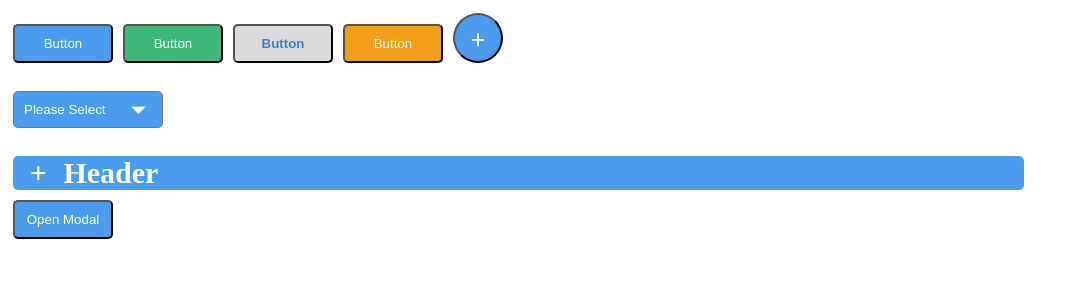
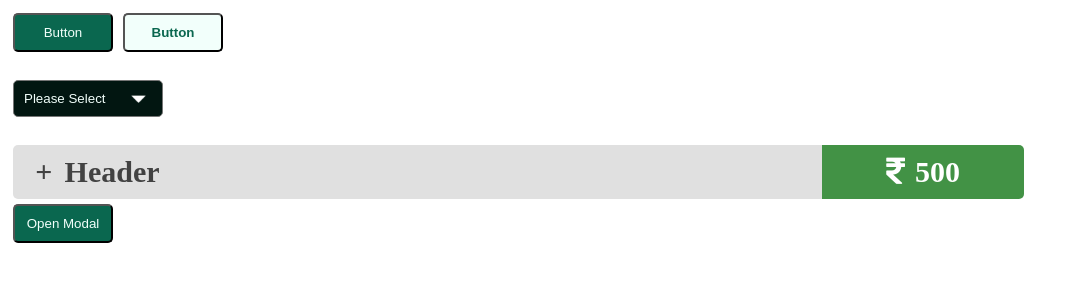
Before and after one commit to sahasrabudhe-tanmay/XpensUI, an Angular app: page / in a window 1280 px wide. Shown: the top 300 px of the page, without its empty margins (0-1074 px from the left). Built offline with nearby package versions, Linux system fonts and the light colour scheme.

Commit message:
Changed color scheme and updated xp-accordion to include cost

```diff
--- a/src/app/app.component.html
+++ b/src/app/app.component.html
@@ -1,8 +1,5 @@
 <xp-button btnName="Button"></xp-button>
-<xp-button btnName="Button" btnType="save"></xp-button>
 <xp-button btnName="Button" btnType="cancel"></xp-button>
-<xp-button btnName="Button" btnType="continue"></xp-button>
-<xp-button btnType="add"></xp-button>
 
 <br/><br/>
 
@@ -10,7 +7,9 @@
 
 <br/><br/>
 
-<xp-accordion header="Header">Sample Accordion text!</xp-accordion>
+<xp-accordion header="Header" cost="500">Sample Accordion text!</xp-accordion>
+
+<br/><br/>
 
 <xp-button btnName="Open Modal" (click)="openModal()"></xp-button>
 
--- a/src/app/components/base/xp-accordion/xp-accordion.component.css
+++ b/src/app/components/base/xp-accordion/xp-accordion.component.css
@@ -1,17 +1,54 @@
+::ng-deep :root {
+    --padding: 10px;
+    --font-size: 30px;
+    --border-radius: 5px;
+}
+
 .accordion-container {
     margin: 5px;
     width: 80%;
 }
 
+.header-container {
+    width: 100%;
+    position: relative;
+}
+
 .accordion-header {
-    position: relative;
-    background-color: #4b9ced;
-    color: white;
-    font-size: 30px;
+    float: left;
+    background-color: #E0E0E0;
+    color: #424242;
+    font-size: var(--font-size);
     font-weight: bold;
     cursor: pointer;
-    border-radius: 5px;
+    border-top-left-radius: var(--border-radius);
+    border-bottom-left-radius: var(--border-radius);
     outline: o;
+    padding: var(--padding);
+    width: 80%;
+    box-sizing: border-box;
+}
+
+.cost-container {
+    float: right;
+    background-color: #429245;
+    width: 20%;
+    color: #ffffff;
+    padding: var(--padding);
+    box-sizing: border-box;
+    font-size: var(--font-size);
+    border-top-right-radius: var(--border-radius);
+    border-bottom-right-radius: var(--border-radius);
+    font-weight: bold;
+    text-align: center;
+}
+
+.cost-container i {
+    margin-right: 5px;
+}
+
+.cost-container .cost {
+    margin-left: 5px;
 }
 
 .toggle-btn {
@@ -26,9 +63,10 @@
 }
 
 .accordion-content {
-    background-color: #dbdbdb;
+    background-color: #000000;
     margin: 0 5px;
     border-bottom-left-radius: 5px;
     border-bottom-right-radius: 5px;
-    padding: 10px;
+    padding: var(--padding);
+    color: #ffffff;
 }
--- a/src/app/components/base/xp-accordion/xp-accordion.component.html
+++ b/src/app/components/base/xp-accordion/xp-accordion.component.html
@@ -1,8 +1,14 @@
 <div class="accordion-container">
-  <div class="accordion-header" (click)="toggleAccordion()">
-    <span class="toggle-btn" *ngIf="!isOpen">&#43;</span>
-    <span class="toggle-btn" *ngIf="isOpen">&#45;</span>
-    <span class="header">{{header}}</span>
+  <div class="header-container">
+    <div class="accordion-header" (click)="toggleAccordion()">
+      <span class="toggle-btn" *ngIf="!isOpen">&#43;</span>
+      <span class="toggle-btn" *ngIf="isOpen">&#45;</span>
+      <span class="header">{{header}}</span>
+    </div>
+    <div class="cost-container">
+      <i class="fas fa-rupee-sign"></i>
+      <span class="cost">{{cost}}</span>
+    </div>
   </div>
   <div class="accordion-content" *ngIf="isOpen">
     <ng-content></ng-content>
--- a/src/app/components/base/xp-accordion/xp-accordion.component.ts
+++ b/src/app/components/base/xp-accordion/xp-accordion.component.ts
@@ -8,6 +8,7 @@ import { Component, OnInit, Input } from '@angular/core';
 export class XpAccordionComponent implements OnInit {
 
   @Input() header: string;
+  @Input() cost: string;
 
   public isOpen = false;
 
--- a/src/app/components/base/xp-button/xp-button.component.css
+++ b/src/app/components/base/xp-button/xp-button.component.css
@@ -20,46 +20,20 @@
 }
 
 .default-btn {
-    background-color: #4b9ced;
-    color: white;
+    background-color: #0a674f;
+    color: #f2fffb;
 }
 
 .default-btn:hover {
-    background-color: #3c80c1;
-}
-
-.save-btn {
-    background-color: #40b77b;
-    color: white;
-}
-
-.save-btn:hover {
-    background-color: #36a56d;
-}
-
-.continue-btn {
-    background-color: #f29e18;
-    color: white;
-}
-
-.continue-btn:hover {
-    background-color: #c48115;
+    background-color: #104d3d;
 }
 
 .cancel-btn {
-    background-color: #dbdbdb;
-    color: #3c80c1;
+    background-color: #f2fffb;
+    color: #0a674f;
     font-weight: bold;
 }
 
 .cancel-btn:hover {
-    background-color: #bcbcbc;
+    background-color: #e6e6e6;
 }
-
-.add-btn{
-    border-radius: 50%;
-    width: 50px;
-    height: 50px;
-    font-size: 25px;
-    text-align: center;
-}
--- a/src/app/components/base/xp-button/xp-button.component.ts
+++ b/src/app/components/base/xp-button/xp-button.component.ts
@@ -12,26 +12,15 @@ export class XpButtonComponent implements OnInit {
 
   public typeClass = {
     'default-btn': false,
-    'save-btn': false,
-    'continue-btn': false,
-    'cancel-btn': false,
-    'add-btn': false
+    'cancel-btn': false
   };
 
   constructor() { }
 
   ngOnInit() {
 
-    if (this.btnType === 'continue') {
-      this.typeClass["continue-btn"] = true;
-    } else if (this.btnType === 'save') {
-      this.typeClass["save-btn"] = true;
-    } else if (this.btnType === 'cancel') {
+    if (this.btnType === 'cancel') {
       this.typeClass["cancel-btn"] = true;
-    } else if (this.btnType === 'add') {
-      this.typeClass["default-btn"] = true;
-      this.typeClass["add-btn"] = true;
-      this.btnName = '+';
     } else {
       this.typeClass["default-btn"] = true;
     }
--- a/src/app/components/base/xp-dropdown/xp-dropdown.component.css
+++ b/src/app/components/base/xp-dropdown/xp-dropdown.component.css
@@ -7,8 +7,8 @@
     padding: 10px;
     margin: 5px;
     width: 150px;
-    color: azure;
-    background-color: #4b9ced;
+    color: #f2fffb;
+    background-color: #021611;
     background-image: url(dropdown_arrow.png);
     background-repeat: no-repeat;
     background-size: 35px;
@@ -20,10 +20,10 @@
     padding: 10px;
     margin: 0;
     width: 120px;
-    color: azure;
-    background-color: #4b9ced;
+    color: #f2fffb;
+    background-color: #021611;
 }
 
 .xp-select-option:hover {
-    background-color: #3c80c1;
+    background-color: #0a674f;
 }
```
